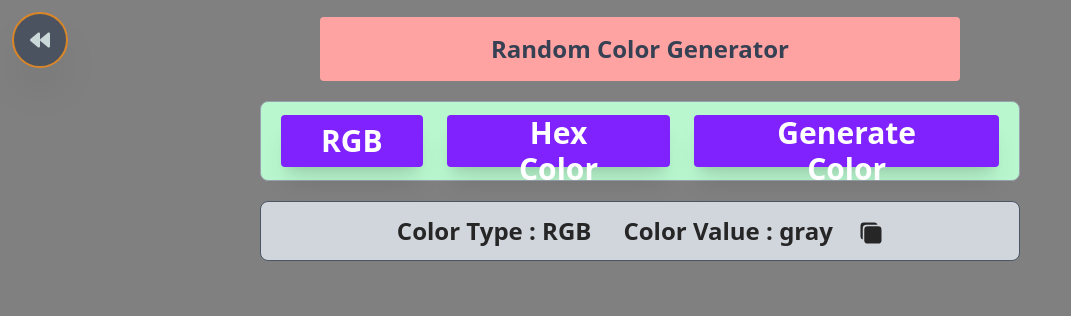
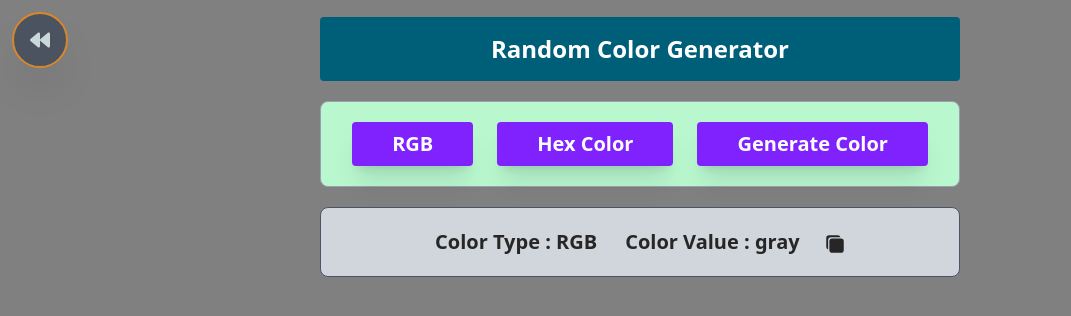
Before and after one commit to bishalbhat2002/React-JS-Learning-Projects, a React (Vite) app: page /React-JS-Learning-Projects/random-color-generator in a window 1280 px wide. Shown: the top 316 px of the page, without its empty margins (0-1071 px from the left). Built offline with nearby package versions, Linux system fonts and the light colour scheme.

Commit message:
Minor CSS Style Changes

```diff
--- a/src/components/ComplexFormValidation/ComplexFormValidation.jsx
+++ b/src/components/ComplexFormValidation/ComplexFormValidation.jsx
@@ -84,8 +84,7 @@ function FormBody() {
             className="px-2 py-1 border border-gray-600 rounded"
           >
             <option value="" selected={true} disabled={true}>
-              {" "}
-              Select Country{" "}
+              Select Country
             </option>
             <option value="nepal">Nepal</option>
             <option value="india">India</option>
--- a/src/components/RandomColorGenerator/RColorGenerator.jsx
+++ b/src/components/RandomColorGenerator/RColorGenerator.jsx
@@ -72,34 +72,34 @@ const RColorGenerator = () => {
       >
         <Header heading='Random Color Generator'/>
 
-        <div className="container h-15 lg:w-190 lg:h-20 flex justify-center gap-3 lg:gap-6 items-center mx-auto mt-5 px-5 py-5 bg-green-200 border border-gray-400 rounded-lg ">
+        <div className="container w-90 lg:w-160 flex justify-center gap-3 lg:gap-6 items-center mx-auto mt-5 p-5 bg-green-200 border border-gray-400 rounded-lg ">
           <button
-            className="h-9 lg:h-13 px-5 lg:px-10 rounded font-bold text-sm xl:text-3xl bg-violet-600 text-white shadow-xl hover:scale-110 transition-transform duration-200 ease-in active:scale-95"
+            className="px-5 lg:px-10 py-2 rounded font-bold text-[12px] xl:text-xl bg-violet-600 text-white shadow-xl hover:scale-110 transition-transform duration-200 ease-in active:scale-95"
             onClick={() => handleTypeButtonClick("RGB")}
           >
             RGB
           </button>
 
           <button
-            className="h-9 lg:h-13 px-5 lg:px-10 rounded font-bold text-sm xl:text-3xl bg-violet-600 text-white shadow-xl hover:scale-110 transition-transform duration-200 ease-in active:scale-95"
+            className="px-5 lg:px-10 py-2 rounded font-bold text-[12px] xl:text-xl bg-violet-600 text-white shadow-xl hover:scale-110 transition-transform duration-200 ease-in active:scale-95"
             onClick={() => handleTypeButtonClick("Hex")}
           >
             Hex Color
           </button>
 
           <button
-            className="h-9 lg:h-13 px-5 lg:px-10  rounded font-bold text-sm xl:text-3xl bg-violet-600 text-white shadow-xl hover:scale-110 transition-transform duration-200 ease-in active:scale-95"
+            className="px-5 lg:px-10 py-2 rounded font-bold text-[12px] xl:text-xl bg-violet-600 text-white shadow-xl hover:scale-110 transition-transform duration-200 ease-in active:scale-95"
             onClick={() => generateColor()}
           >
             Generate Color
           </button>
         </div>
 
-        <div className="container h-15 lg:w-190  flex justify-center  gap-8 items-center mx-auto mt-5 px-15 bg-gray-300 border border-gray-600 rounded-lg ">
-          <span className="md:text-2xl font-bold text-neutral-800">
+        <div className="container w-90 lg:w-160  flex flex-col lg:flex-row lg:justify-center  gap-2 lg:gap-7 items-center mx-auto mt-5 p-5  bg-gray-300 border border-gray-600 rounded-lg ">
+          <span className="lg:text-xl text-sm font-bold text-neutral-800">
             Color Type : {type}{" "}
           </span>
-          <span className="md:text-2xl font-bold text-neutral-800">
+          <span className="md:text-xl text-sm font-bold text-neutral-800">
             Color Value : {color}{" "}
             <IoCopy
               className="inline ml-5 hover:scale-120 transition-transform duration-200 ease-in-out active:scale-90"
--- a/src/components/SmallComponents/Header.jsx
+++ b/src/components/SmallComponents/Header.jsx
@@ -3,7 +3,7 @@ import React from "react";
 const Header = ({ heading = "Unknown" }) => {
   return (
     <>
-      <div className="mx-auto mt-2 mb-5 w-90 px-4 py-4 text-lg font-bold bg-red-300 text-gray-700 rounded lg:w-160 lg:text-2xl lg:mt-4 flex justify-center items-baseline-last">
+      <div className="mx-auto mt-2 mb-5 w-90 px-4 py-4 text-lg font-bold bg-cyan-800 text-white rounded lg:w-160 lg:text-2xl lg:mt-4 flex justify-center items-baseline-last">
         {heading}
       </div>
     </>
```
